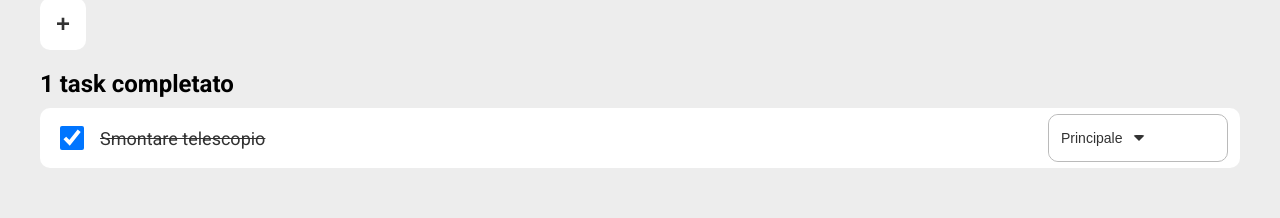
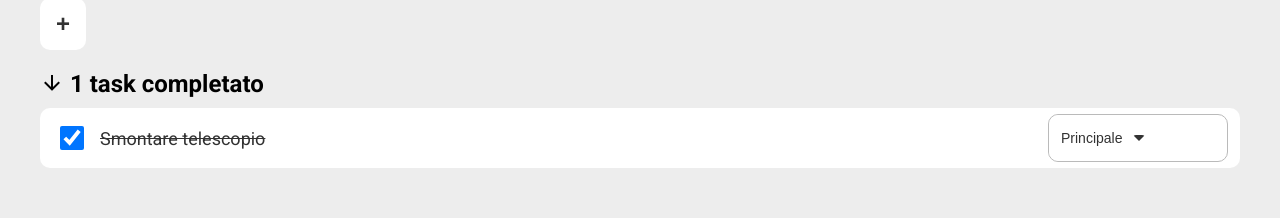
Before and after one commit to carmhack/hardest-todo-list, a Vue app: page /#/ in a window 1280 px wide. Shown: the part 230-448 px from the top of the page. Built offline with nearby package versions, Linux system fonts and the light colour scheme.

Commit message:
Show/hide completed tasks

```diff
--- a/src/views/Tasks.vue
+++ b/src/views/Tasks.vue
@@ -13,14 +13,22 @@
       <button class="button add-new" @click="onAddNew">+</button>
     </div>
 
-    <div class="box" v-if="completedTasks.length > 0">
-      <h2 class="title">{{ completedTasksLabel }}</h2>
+    <div v-if="completedTasks.length > 0" class="box">
+      <h2 class="title">
+        <span
+          :class="[ showCompletedTasks ? 'mdi mdi-arrow-down' : 'mdi mdi-arrow-up' ]"
+          @click="showCompletedTasks = !showCompletedTasks"
+        ></span>
+        {{ completedTasksLabel }}
+      </h2>
+      <div v-if="showCompletedTasks" class="completed-tasks-box">
         <task-form
             v-for="task in completedTasks"
             :key="task.id"
             :data="task"
             @checkTask="onCheckTask($event)"
         ></task-form>
+      </div>
     </div>
   </div>
 </template>
@@ -32,7 +40,8 @@ import Task from '../types/Task'
 
 interface TasksState {
   newTask: Omit<Task, 'id'>,
-  tasks: Task[]
+  tasks: Task[],
+  showCompletedTasks: boolean
 }
 
 export default defineComponent({
@@ -80,7 +89,8 @@ export default defineComponent({
           completed: true,
           category: 'Principale'
         }
-      ]
+      ],
+      showCompletedTasks: true
     }
   },
   methods: {
```
Lines whose indentation alone changed are shown as unchanged.
